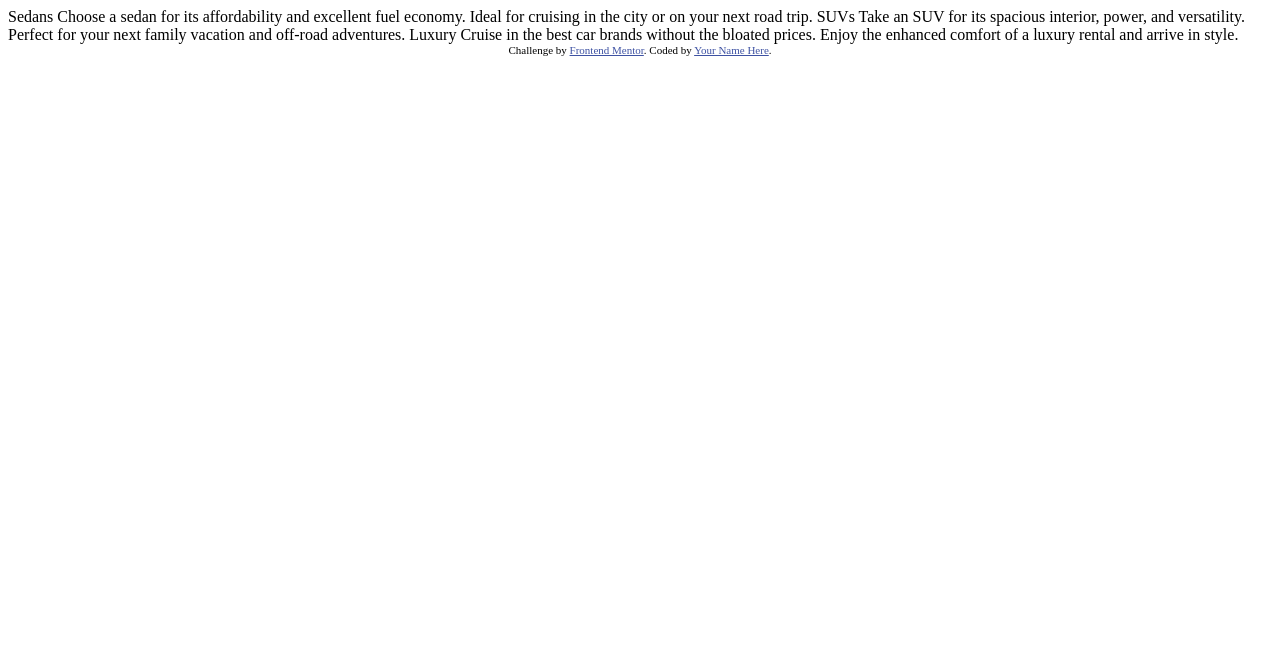
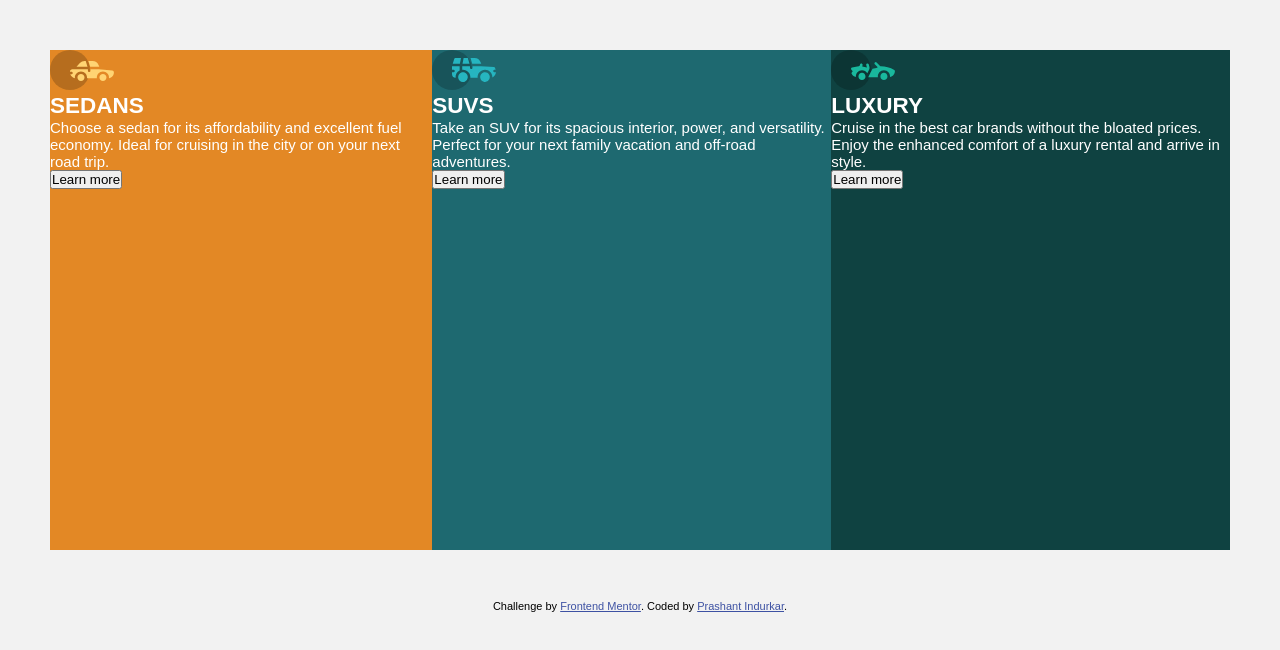
Before and after one commit to PrashantIndurkar/3-column-preview-card-component, a plain HTML site: page index.html in a window 1280 px wide. Drawn offline with Linux system fonts and the light colour scheme.

Commit message:
added html files in index.html

```diff
--- a/index.html
+++ b/index.html
@@ -5,6 +5,7 @@
   <meta name="viewport" content="width=device-width, initial-scale=1.0"> <!-- displays site properly based on user's device -->
 
   <link rel="icon" type="image/png" sizes="32x32" href="./images/favicon-32x32.png">
+  <link rel="stylesheet" href="style.css">
 
   <title>Frontend Mentor | 3-column preview card component</title>
 
@@ -15,22 +16,44 @@
   </style>
 </head>
 <body>
-
-  Sedans
-  Choose a sedan for its affordability and excellent fuel economy. Ideal for cruising in the city
-  or on your next road trip.
-
-  SUVs
-  Take an SUV for its spacious interior, power, and versatility. Perfect for your next family vacation
-  and off-road adventures.
-
-  Luxury
-  Cruise in the best car brands without the bloated prices. Enjoy the enhanced comfort of a luxury
-  rental and arrive in style.
+  <div class="container">
+    <div class="card">
+      <div class="card1">
+        <img src="./images/icon-sedans.svg" alt="">
+        <h2  class="title">
+          SEDANS
+        </h2 >
+        <p class="para1">
+          Choose a sedan for its affordability and excellent fuel economy. Ideal for cruising in the city or on your next road trip.
+        </p>
+        <button>Learn more</button>
+      </div>
+      <div class="card2">
+        <img src="./images/icon-suvs.svg" alt="">
+        <h2  class="title2">
+          SUVS
+        </h2 >
+        <p class="para2">
+          Take an SUV for its spacious interior, power, and versatility. Perfect for your next family vacation and off-road adventures.
+        </p>
+        <button>Learn more</button>
+      </div>
+      <div class="card3">
+        <img src="./images/icon-luxury.svg" alt="">
+        <h2 class="title3">
+          LUXURY
+        </h2>
+        <p class="para3">
+          Cruise in the best car brands without the bloated prices. Enjoy the enhanced comfort of a luxury rental and arrive in style.
+        </p>
+        <button>Learn more</button>
+      </div>
+    </div>
+  </div>
 
   <div class="attribution">
     Challenge by <a href="https://www.frontendmentor.io?ref=challenge" target="_blank">Frontend Mentor</a>.
-    Coded by <a href="#">Your Name Here</a>.
+    Coded by <a href="#">Prashant Indurkar</a>.
   </div>
 </body>
 </html>
--- /dev/null
+++ b/style.css
@@ -0,0 +1,34 @@
+* {
+    margin: 0;
+    padding: 0;
+    box-sizing: border-box;
+}
+
+
+body{
+    background-color: #f2f2f2;
+    font-family: 'Lexend Deca', sans-serif;
+    font-size: 15px;
+
+}
+.container {
+    margin:50px;
+}
+button {
+    font-family: 'Lexend Deca', sans-serif;
+}
+
+.card{
+    display:flex;
+    color:#fff;
+    height:500px;
+}
+.card1{
+    background-color: #e38825;
+}
+.card2{
+    background-color: #1e6970;
+}
+.card3{
+    background-color: #0f4241;
+}
```
